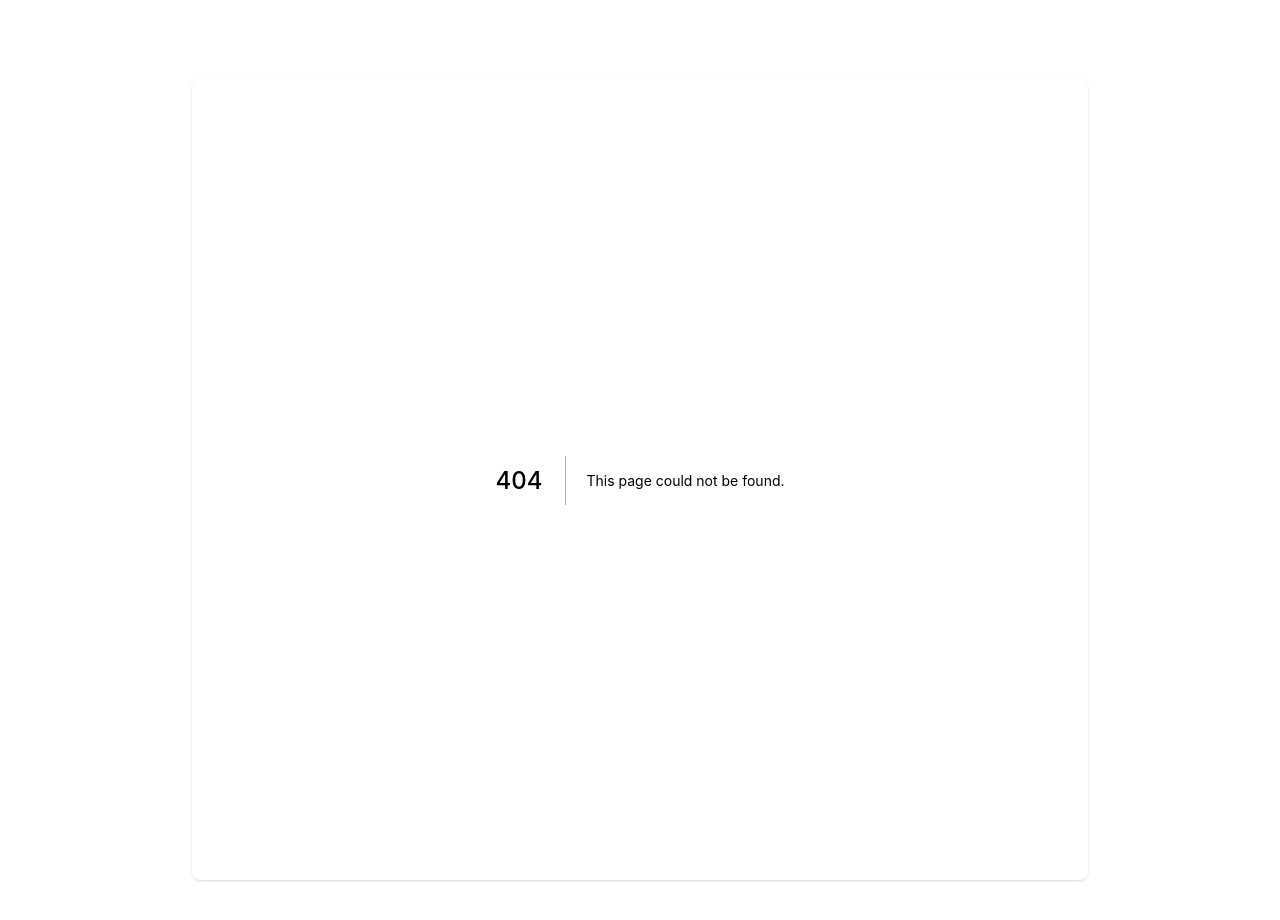
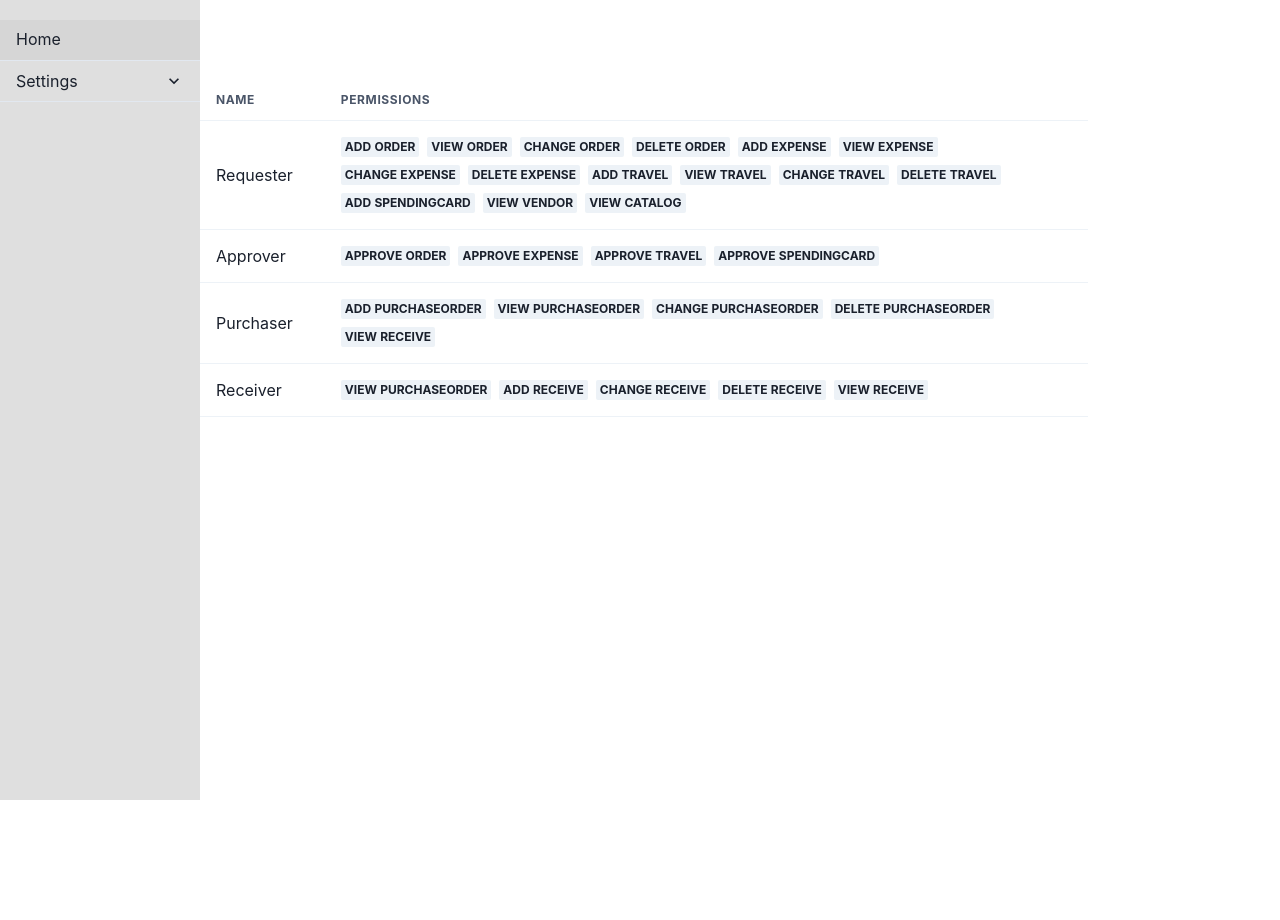
Before and after one commit to nav/authz, a Next.js app: page /settings/iam/roles in a window 1280 px wide. Before the commit this address had no page. Shown: the top 920 px of the page. After the commit the page ends 800 px from the top, so only its background shows below. Built offline with nearby package versions, Linux system fonts and the light colour scheme.

Commit message:
Added sidebar

```diff
--- /dev/null
+++ b/components/Sidebar.tsx
@@ -0,0 +1,88 @@
+import NextLink from "next/link";
+
+import {
+  Accordion,
+  AccordionItem,
+  AccordionButton,
+  AccordionPanel,
+  AccordionIcon,
+  Box,
+  Button,
+  Heading,
+} from "@chakra-ui/react";
+
+interface MenuItemProps {
+  label: string;
+  link: string;
+}
+
+const MenuItem = ({ label, link }: MenuItemProps) => {
+  return (
+    <NextLink href={link} passHref>
+      <Button
+        flex="1"
+        w="100%"
+        borderRadius="0"
+        bg="#d6d6d6"
+        _hover={{
+          background: "#cdcdcd",
+        }}
+        paddingInlineStart={4}
+        paddingInlineEnd={4}
+        fontWeight="normal"
+        justifyContent="left"
+      >
+        {label}
+      </Button>
+    </NextLink>
+  );
+};
+
+const Menu = () => {
+  return (
+    <>
+      <MenuItem label="Home" link="/" />
+
+      <Accordion allowMultiple>
+        <AccordionItem>
+          <h2>
+            <AccordionButton>
+              <Box flex="1" textAlign="left">
+                Settings
+              </Box>
+              <AccordionIcon />
+            </AccordionButton>
+          </h2>
+          <AccordionPanel paddingInlineEnd="0" paddingInlineStart="0">
+            <Heading size="xs" bg="#dcdcdc" py={1} px={4}>
+              <Box flex="1" textAlign="left">
+                IAM
+              </Box>
+            </Heading>
+            <MenuItem label="Users" link="/settings/iam/users" />
+            <MenuItem label="Roles" link="/settings/iam/roles" />
+            <MenuItem label="Permissions" link="/settings/iam/permissions" />
+          </AccordionPanel>
+        </AccordionItem>
+      </Accordion>
+    </>
+  );
+};
+
+const Sidebar = () => {
+  return (
+    <Box
+      position="fixed"
+      left={0}
+      py={5}
+      w="200px"
+      top={0}
+      h="100vh"
+      bg="#dfdfdf"
+    >
+      <Menu />
+    </Box>
+  );
+};
+
+export { Sidebar };
--- a/pages/_app.tsx
+++ b/pages/_app.tsx
@@ -1,11 +1,13 @@
 import "../styles/globals.css";
 import type { AppProps } from "next/app";
 import { Box, ChakraProvider } from "@chakra-ui/react";
+import { Sidebar } from "../components/Sidebar";
 
 function AuthzApp({ Component, pageProps }: AppProps) {
   return (
     <ChakraProvider>
-      <Box maxW="4xl" my={20} mx="auto" rounded={{ md: "lg" }} shadow="base">
+      <Sidebar></Sidebar>
+      <Box maxW="4xl" my={20} mx="auto">
         <Component {...pageProps} />
       </Box>
     </ChakraProvider>
--- /dev/null
+++ b/pages/settings/iam/roles.tsx
@@ -0,0 +1,24 @@
+import { GetServerSideProps } from "next";
+import * as React from "react";
+
+import type { IRole } from "../../../types/roles";
+import { Roles } from "../../../components/Roles";
+
+type IndexProps = {
+  roles: IRole[];
+};
+
+export default function Index({ roles }: IndexProps) {
+  return <Roles roles={roles} />;
+}
+
+export const getServerSideProps: GetServerSideProps = async (context) => {
+  const roles_res = await fetch("http://localhost:3001/api/roles");
+  const roles_json: any = await roles_res.json();
+
+  return {
+    props: {
+      roles: roles_json.data,
+    },
+  };
+};
```
Also changed, not shown: pages/settings/iam/permissions.tsx (added, +24 -0 lines), pages/settings/iam/users/[id]/index.tsx (+1 -10 lines), pages/settings/iam/users/index.tsx (added, +30 -0 lines), styles/Home.module.css (added).
